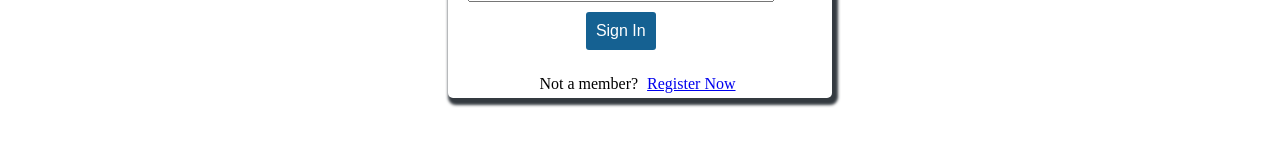
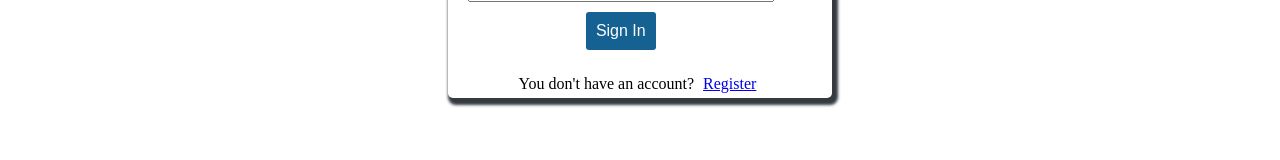
Before and after one commit to THE-Jitu-Assignments-Repo/Week8, a React (Vite) app in the folder E-commerce/Frontend/: page /login in a window 1280 px wide. Shown: the part 363-523 px from the top of the page. Built offline with nearby package versions, Linux system fonts and the light colour scheme.

Commit message:
updated the frontend login form

```diff
--- a/E-commerce/Frontend/src/pages/login/Login.jsx
+++ b/E-commerce/Frontend/src/pages/login/Login.jsx
@@ -48,9 +48,9 @@ function Login() {
         </form>
 
         <p>
-          Not a member?{' '}
+          You don't have an account?{' '}
           <Link to={'register'} ><span className='login__register'>
-            Register Now
+            Register
           </span> </Link>
 
         </p>
```
